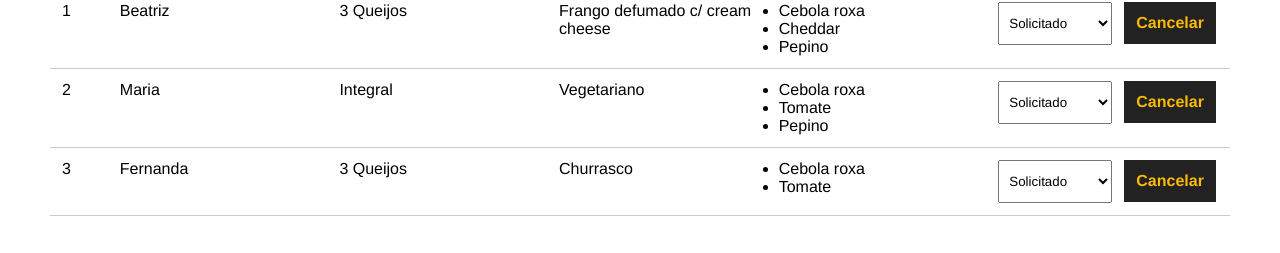
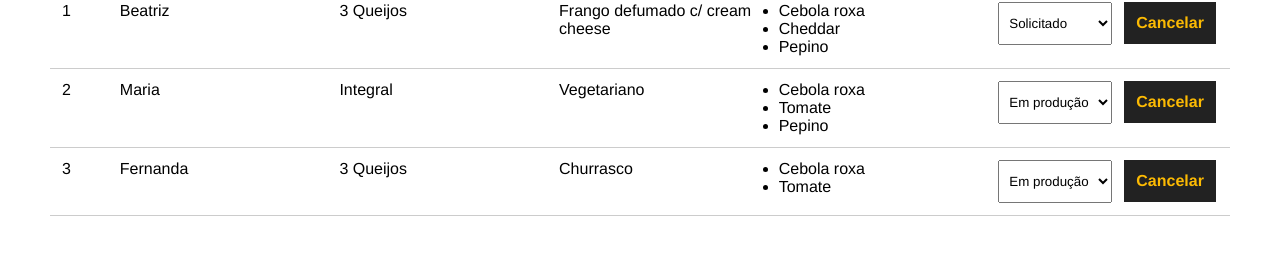
Before and after one commit to beatrizmessias/make-your-burger, a Vue app: page /pedidos in a window 1280 px wide. Shown: the part 261-514 px from the top of the page. Built offline with nearby package versions, Linux system fonts and the light colour scheme; data requests are answered from the project's data file.

Commit message:
udpate status

```diff
--- a/db/db.json
+++ b/db/db.json
@@ -100,7 +100,7 @@
         "Tomate",
         "Pepino"
       ],
-      "status": "Solicitado"
+      "status": "Em produção"
     },
     {
       "id": "3",
@@ -111,7 +111,7 @@
         "Cebola roxa",
         "Tomate"
       ],
-      "status": "Solicitado"
+      "status": "Em produção"
     }
   ]
 }
--- a/src/components/BurgerForm.vue
+++ b/src/components/BurgerForm.vue
@@ -10,14 +10,14 @@
                 <div class="input-container">
                     <label for="pao">Escolha o pão:</label>
                     <select name="pao" id="pao" v-model="pao">
-                        <option value="">Selecione o seu pão</option>
+                        <option disabled value="">Selecione o seu pão</option>
                         <option v-for="pao in paes" :key="pao.id" :value="pao.tipo">{{ pao.tipo }}</option>
                     </select>
                 </div>
                 <div class="input-container">
                     <label for="carne">Escolha a carne do seu Burger:</label>
                     <select name="carne" id="carne" v-model="carne">
-                        <option value="">Selecione o tipo de carne</option>
+                        <option disabled value="">Selecione o tipo de carne</option>
                         <option v-for="carne in carnes" :key="carne.id" :value="carne.tipo">{{ carne.tipo }}</option>
                     </select>
                 </div>
--- a/src/components/Dashboard.vue
+++ b/src/components/Dashboard.vue
@@ -22,9 +22,9 @@
                         </ul>
                     </div>
                     <div>
-                        <select name="status" class="status">
-                            <option value="">Selecione</option>
-                            <option v-for="s in status" :key="s.id" value="s.tipo" :selected="burger.status == s.tipo">{{ s.tipo }}</option>
+                        <select v-model="burger.status" @change="updateBurger(burger.id, burger.status)">
+                            <option disabled value="">Selecione</option>
+                            <option v-for="s in status" :key="s.id" :value="s.tipo" :selected="burger.status == s.tipo">{{ s.tipo }}</option>
                         </select>
                         <button class="delete-btn" @click="confimaDelete(burger.id)">Cancelar</button>
                     </div>
@@ -66,7 +66,11 @@
                 method: "DELETE"
             });
 
-            alert("Pedido cancelado")
+            alert("Pedido cancelado");
+
+            const res = await req.json();
+
+            console.log(res);
 
             this.getPedidos()
         },
@@ -76,7 +80,22 @@
             } else {
                 alert("Operação cancelada")
             }
-        }
+        },
+        async updateBurger(id, novoStatus) {
+            const dataJson = JSON.stringify({ status: novoStatus })
+
+            const req = await fetch(`http://localhost:3000/burgers/${id}`, {
+                method: "PATCH",
+                headers: { "Content-Type": "application/json" },
+                body: dataJson
+            });
+
+            alert("Status atualizado!");
+
+            const res = await req.json();
+
+            console.log(res);
+        },
     },
     mounted() {
         this.getPedidos();
```
